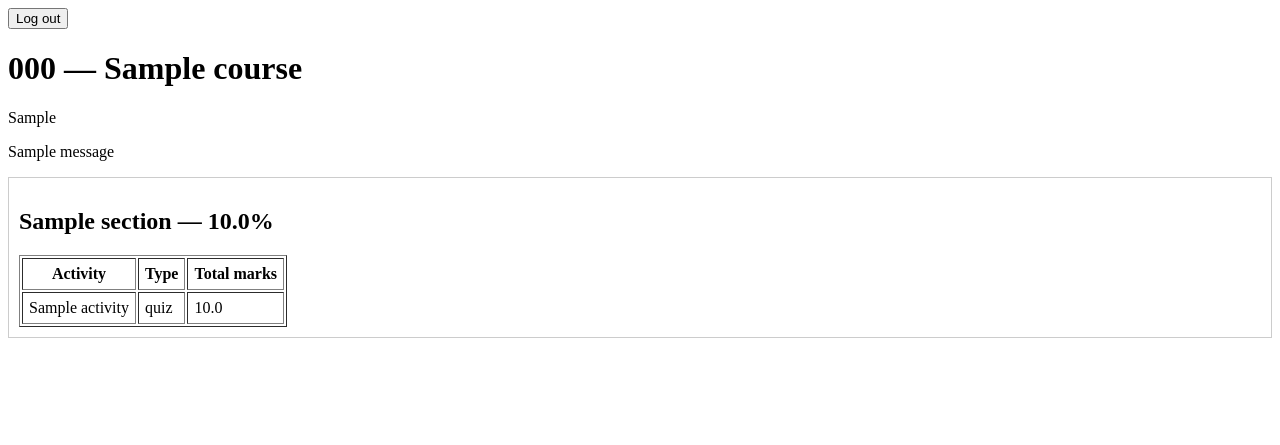
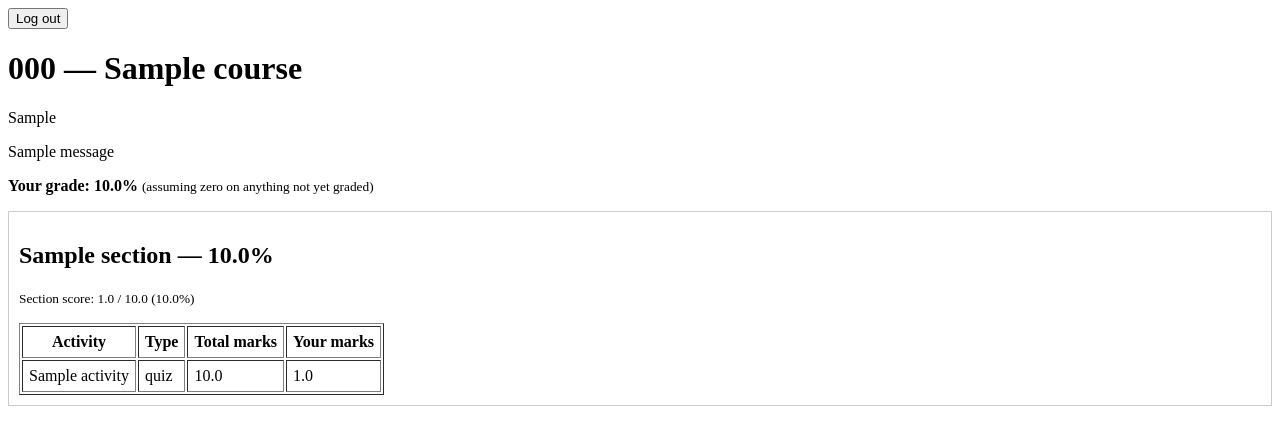
Before and after one commit to hassanayoub409/gradebook, a Flask app: page /courses/1 in a window 1280 px wide. Shown: the top 445 px of the page. Run offline with Flask 3, Linux system fonts and the light colour scheme; a user stored in the database is signed in; tables that the repository leaves empty hold one stand-in row (values such as "Sample post"); one stand-in notice (Sample message) is shown.

Commit message:
Add Mark model, staff marks-entry grid, and student-facing section/course totals

```diff
--- a/app/courses/routes.py
+++ b/app/courses/routes.py
@@ -1,12 +1,15 @@
-from flask import render_template, redirect, url_for, flash
+from flask import render_template, redirect, url_for, flash, request
 from flask_login import login_required, current_user
 
 from app.courses import courses_bp
 from app.courses.forms import CourseForm, SectionForm, ActivityForm
 from app.courses.permissions import staff_required, course_staff_required, enrolled_or_staff_required
 from app.extensions import db
-from app.models.course import Course, CourseStaff
-from app.models.academic import Section, Activity, ActivityTypeEnum
+from app.models.course import Course, CourseStaff, Enrollment
+from app.models.academic import Section, Activity, ActivityTypeEnum, Mark
+from app.models.user import User
+from app.utils.validators import validate_obtained_marks
+from app.utils.grades import student_activity_mark, section_summary, course_total
 
 
 @courses_bp.route("/courses/new", methods=["GET", "POST"])
@@ -28,7 +31,7 @@ def new_course():
             created_by=current_user.id,
         )
         db.session.add(course)
-        db.session.flush()  # get course.id before commit
+        db.session.flush()
 
         db.session.add(CourseStaff(course_id=course.id, user_id=current_user.id))
         db.session.commit()
@@ -44,7 +47,24 @@ def new_course():
 @enrolled_or_staff_required
 def course_detail(course_id):
     course = Course.query.get_or_404(course_id)
-    return render_template("courses/course_detail.html", course=course)
+
+    student_view_data = None
+    if not current_user.is_staff and not current_user.is_admin:
+        activity_marks = {}
+        for section in course.sections:
+            for activity in section.activities:
+                activity_marks[activity.id] = student_activity_mark(current_user.id, activity)
+
+        section_summaries = {s.id: section_summary(current_user.id, s) for s in course.sections}
+        overall = course_total(current_user.id, course)
+
+        student_view_data = {
+            "activity_marks": activity_marks,
+            "section_summaries": section_summaries,
+            "overall": overall,
+        }
+
+    return render_template("courses/course_detail.html", course=course, student_view_data=student_view_data)
 
 
 @courses_bp.route("/courses/<int:course_id>/edit", methods=["GET", "POST"])
@@ -62,6 +82,7 @@ def edit_course(course_id):
         flash("Course updated.", "success")
         return redirect(url_for("courses.course_detail", course_id=course.id))
     return render_template("courses/course_form.html", form=form, course=course)
+
 
 @courses_bp.route("/courses/<int:course_id>/sections/new", methods=["GET", "POST"])
 @login_required
@@ -115,7 +136,7 @@ def edit_section(course_id, section_id):
 def delete_section(course_id, section_id):
     course = Course.query.get_or_404(course_id)
     section = Section.query.filter_by(id=section_id, course_id=course.id).first_or_404()
-    db.session.delete(section)  # cascades to activities (and their marks, once that model exists)
+    db.session.delete(section)
     db.session.commit()
     flash(f"Section '{section.name}' and its activities were deleted.", "info")
     return redirect(url_for("courses.course_detail", course_id=course.id))
@@ -166,7 +187,9 @@ def edit_activity(course_id, section_id, activity_id):
         ).first()
         if dup:
             flash("An activity with that name already exists in this section.", "danger")
-            return render_template("courses/activity_form.html", form=form, course=course, section=section, activity=activity)
+            return render_template(
+                "courses/activity_form.html", form=form, course=course, section=section, activity=activity
+            )
 
         activity.name = form.name.data
         activity.activity_type = ActivityTypeEnum(form.activity_type.data)
@@ -175,7 +198,9 @@ def edit_activity(course_id, section_id, activity_id):
         flash("Activity updated.", "success")
         return redirect(url_for("courses.course_detail", course_id=course.id))
 
-    return render_template("courses/activity_form.html", form=form, course=course, section=section, activity=activity)
+    return render_template(
+        "courses/activity_form.html", form=form, course=course, section=section, activity=activity
+    )
 
 
 @courses_bp.route(
@@ -188,7 +213,74 @@ def delete_activity(course_id, section_id, activity_id):
     course = Course.query.get_or_404(course_id)
     section = Section.query.filter_by(id=section_id, course_id=course.id).first_or_404()
     activity = Activity.query.filter_by(id=activity_id, section_id=section.id).first_or_404()
-    db.session.delete(activity)  # cascades to marks, once that model exists
+    db.session.delete(activity)
     db.session.commit()
     flash(f"Activity '{activity.name}' deleted.", "info")
     return redirect(url_for("courses.course_detail", course_id=course.id))
+
+
+@courses_bp.route("/courses/<int:course_id>/activities/<int:activity_id>/marks", methods=["GET", "POST"])
+@login_required
+@course_staff_required
+def enter_marks(course_id, activity_id):
+    course = Course.query.get_or_404(course_id)
+    activity = (
+        Activity.query.join(Section)
+        .filter(Activity.id == activity_id, Section.course_id == course.id)
+        .first_or_404()
+    )
+
+    students = (
+        db.session.query(User)
+        .join(Enrollment, Enrollment.student_id == User.id)
+        .filter(Enrollment.course_id == course.id)
+        .order_by(User.full_name.asc())
+        .all()
+    )
+
+    existing_marks = {m.student_id: m for m in activity.marks}
+
+    if request.method == "POST":
+        errors = []
+        for student in students:
+            raw_value = request.form.get(f"mark_{student.id}", "").strip()
+            if raw_value == "":
+                continue  # leave ungraded, don't touch existing mark either way
+
+            try:
+                obtained = float(raw_value)
+                validate_obtained_marks(obtained, activity.total_marks)
+            except ValueError as e:
+                errors.append(f"{student.full_name}: {e}")
+                continue
+
+            mark = existing_marks.get(student.id)
+            if mark:
+                mark.obtained_marks = obtained
+                mark.entered_by = current_user.id
+            else:
+                mark = Mark(
+                    activity_id=activity.id,
+                    student_id=student.id,
+                    obtained_marks=obtained,
+                    entered_by=current_user.id,
+                )
+                db.session.add(mark)
+
+        if errors:
+            db.session.rollback()
+            for e in errors:
+                flash(e, "danger")
+        else:
+            db.session.commit()
+            flash("Marks saved.", "success")
+
+        return redirect(url_for("courses.enter_marks", course_id=course.id, activity_id=activity.id))
+
+    return render_template(
+        "courses/marks_entry.html",
+        course=course,
+        activity=activity,
+        students=students,
+        existing_marks=existing_marks,
+    )
--- a/app/templates/courses/course_detail.html
+++ b/app/templates/courses/course_detail.html
@@ -21,11 +21,26 @@
         </p>
         {% set total_weight = course.sections | sum(attribute="weight") %}
         <p><small>Total section weight: {{ total_weight }}%{% if total_weight != 100 %} (doesn't add up to 100% yet){% endif %}</small></p>
+    {% elif student_view_data and student_view_data.overall %}
+        <p><strong>Your grade: {{ "%.1f"|format(student_view_data.overall.current_percentage) }}%</strong>
+        <small>(assuming zero on anything not yet graded)</small></p>
+    {% elif student_view_data %}
+        <p><small>No sections have been set up yet.</small></p>
     {% endif %}
 
     {% for section in course.sections %}
     <section style="border:1px solid #ccc; padding:10px; margin-bottom:10px;">
         <h2>{{ section.name }} — {{ section.weight }}%</h2>
+
+        {% if student_view_data %}
+            {% set summary = student_view_data.section_summaries.get(section.id) %}
+            {% if summary %}
+                <p><small>Section score: {{ summary.obtained }} / {{ summary.possible }} ({{ "%.1f"|format(summary.percentage) }}%)</small></p>
+            {% else %}
+                <p><small>Nothing graded in this section yet.</small></p>
+            {% endif %}
+        {% endif %}
+
         {% if is_course_staff %}
             <p>
                 <a href="{{ url_for('courses.edit_section', course_id=course.id, section_id=section.id) }}">Edit</a>
@@ -40,12 +55,20 @@
         {% endif %}
 
         <table border="1" cellpadding="6">
-            <tr><th>Activity</th><th>Type</th><th>Total marks</th>{% if is_course_staff %}<th>Actions</th>{% endif %}</tr>
+            <tr>
+                <th>Activity</th><th>Type</th><th>Total marks</th>
+                {% if student_view_data %}<th>Your marks</th>{% endif %}
+                {% if is_course_staff %}<th>Actions</th>{% endif %}
+            </tr>
             {% for activity in section.activities %}
             <tr>
                 <td>{{ activity.name }}</td>
                 <td>{{ activity.activity_type.value }}</td>
                 <td>{{ activity.total_marks }}</td>
+                {% if student_view_data %}
+                    {% set mark = student_view_data.activity_marks.get(activity.id) %}
+                    <td>{{ mark.obtained_marks if mark else "Not graded yet" }}</td>
+                {% endif %}
                 {% if is_course_staff %}
                 <td>
                     <a href="{{ url_for('courses.edit_activity', course_id=course.id, section_id=section.id, activity_id=activity.id) }}">Edit</a>
@@ -54,11 +77,13 @@
                         <input type="hidden" name="csrf_token" value="{{ csrf_token() }}">
                         <button type="submit">Delete</button>
                     </form>
+                    &nbsp;
+                    <a href="{{ url_for('courses.enter_marks', course_id=course.id, activity_id=activity.id) }}">Enter marks</a>
                 </td>
                 {% endif %}
             </tr>
             {% else %}
-            <tr><td colspan="{{ 4 if is_course_staff else 3 }}">No activities in this section yet.</td></tr>
+            <tr><td colspan="6">No activities in this section yet.</td></tr>
             {% endfor %}
         </table>
     </section>
--- /dev/null
+++ b/app/utils/grades.py
@@ -0,0 +1,58 @@
+def student_activity_mark(student_id, activity):
+    for mark in activity.marks:
+        if mark.student_id == student_id:
+            return mark
+    return None
+
+
+def section_summary(student_id, section):
+    """Returns None if nothing in this section has been graded yet.
+    Otherwise {obtained, possible, percentage} based only on activities
+    that have a mark recorded — ungraded activities are excluded, not
+    counted as zero."""
+    obtained_total = 0.0
+    possible_total = 0.0
+    any_marked = False
+
+    for activity in section.activities:
+        mark = student_activity_mark(student_id, activity)
+        if mark is not None:
+            obtained_total += mark.obtained_marks
+            possible_total += activity.total_marks
+            any_marked = True
+
+    if not any_marked or possible_total == 0:
+        return None
+
+    return {
+        "obtained": obtained_total,
+        "possible": possible_total,
+        "percentage": (obtained_total / possible_total) * 100,
+    }
+
+
+def course_total(student_id, course):
+    """Weighted total across ALL sections in the course. Sections with no
+    graded activities yet contribute 0 to the total — this is a
+    conservative 'your grade if nothing else gets graded' view, not a
+    projection of final performance. Returns None only if the course has
+    no sections at all."""
+    if not course.sections:
+        return None
+
+    weighted_sum = 0.0
+    total_weight = 0.0
+
+    for section in course.sections:
+        summary = section_summary(student_id, section)
+        percentage = summary["percentage"] if summary is not None else 0.0
+        weighted_sum += percentage * section.weight
+        total_weight += section.weight
+
+    if total_weight == 0:
+        return None
+
+    return {
+        "current_percentage": weighted_sum / total_weight,
+        "weight_covered": total_weight,
+    }
```
Also changed, not shown: app/templates/courses/marks_entry.html (added, +39 -0 lines), app/utils/validators.py (+10 -0 lines), migrations/versions/1bc4f3a0ee6a_add_mark_model.py (added, +41 -0 lines).
